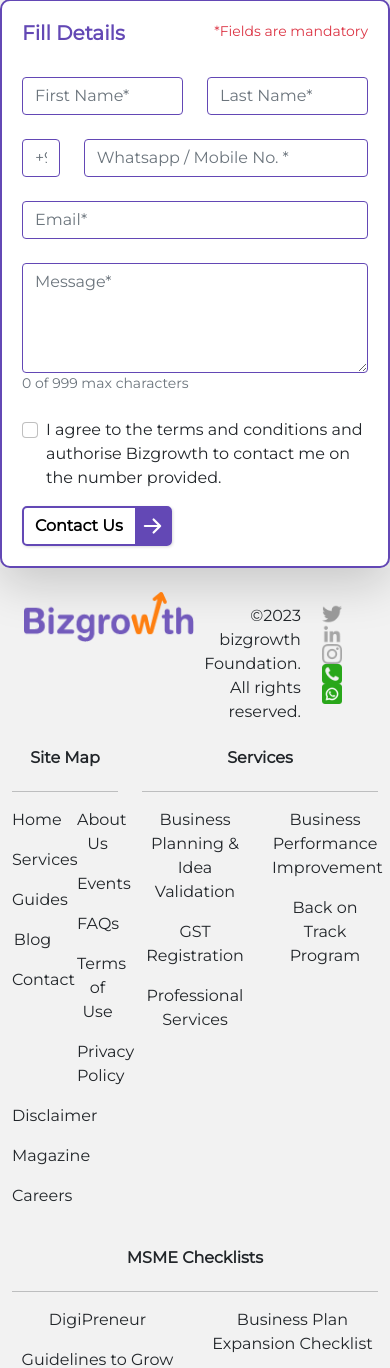
After one commit to falgunidable/bizgrowth-project, a PHP site: page /contact_us in a window 390 px wide; the page is wider, and only the part inside the window is pictured. The commit adds this page. Shown: the part 907-2275 px from the top of that part. Run offline with PHP 8.4, Linux system fonts and the light colour scheme.

Commit message:
created contact page and made changes in the navbar

```diff
--- a/Navbar/nav.php
+++ b/Navbar/nav.php
@@ -127,7 +127,7 @@
                                           <a class="dropdown-item" href="#">FAQs</a>
                                       </li>
                                       <li>
-                                          <a class="dropdown-item" href="#">Contact Us</a>
+                                          <a class="dropdown-item" href="contact_us">Contact Us</a>
                                       </li>
                                       <li>
                                           <a class="dropdown-item" href="#">Business Listing</a>
--- /dev/null
+++ b/contact_us.php
@@ -0,0 +1,131 @@
+<?php
+include('Navbar/nav.php');
+?>
+<style>
+    @import url('https://fonts.googleapis.com/css2?family=Montserrat&display=swap');
+    *{
+        font-family: 'Montserrat', sans-serif;
+    }
+    .goNext {
+	width: 150px;
+  height: 40px;
+	cursor: pointer;
+	display: flex;
+	align-items: center;
+	border: 2px solid #6348b5;
+	border-radius: 5px;
+	box-shadow: 1px 1px 3px rgba(0,0,0,0.15);
+	background: none;
+}
+.goNext .text {
+	transform: translateX(5px);
+	color: black;
+	font-weight: bold;
+}
+.goNext .icon{
+  position: absolute;
+	border:none;
+	transform: translateX(105px);
+	height: 36px;
+	width: 35px;
+	display: flex;
+	align-items: center;
+	justify-content: center;
+  background-color: #6348b5;
+}
+.goNext svg {
+	width: 15px;
+	fill: white;
+  font-weight: bold;
+}
+.goNext:hover svg {
+	fill: white;
+}
+.goNext:hover .icon{
+    width: 35px;
+    border-left: none;
+    background-color:#fe7f10;
+    transform: translateX(105px);
+}
+
+</style>
+<div>
+  <h3 style="padding:40px 0px 0px 100px;font-weight:bolder;">Contact Us</h3>
+</div>
+<div style="background-color:#F6F6F6">
+    <div class="container">
+        <div class="row">
+            <div class="col-md-6"><br/><br/>
+                <div class="row">
+                    <div class="col-md-8" style="background-color:#F6F6F6;padding:5px">
+                        <b>Address:</b>
+                        Row House No. C-101, SwapnaShilp, Five Gardens Soc, near Jagtap Dairy, near Balaji Tyres, Pune, Maharashtra 411017<br/><br/>
+
+                        <b>Phone: </b> +91 8999825013<br/><br/>
+
+                        <b>Mail: </b> info@innobytes.in
+                        <br/><br/>
+                    </div>
+                </div>
+                <div id="map-container-google-2" class="z-depth-1-half map-container" style="height: 500px">
+                <iframe style="border:1px solid lightgrey" src="https://www.google.com/maps/embed?pb=!1m16!1m12!1m3!1d3781.5132301798376!2d73.78209011454439!3d18.59597162171803!2m3!1f0!2f0!3f0!3m2!1i1024!2i768!4f13.1!2m1!1sRow%20House%20No.%20C-101%2C%20SwapnaShilp%2C%20Five%20Gardens%20Soc%2C%20near%20Jagtap%20Dairy%2C%20near%20Balaji%20Tyres%2C%20Pune%2C%20Maharashtra%20411017!5e0!3m2!1sen!2sin!4v1675943621400!5m2!1sen!2sin" width="520" height="500" style="border:0;" allowfullscreen="" loading="lazy" referrerpolicy="no-referrer-when-downgrade"></iframe>
+                </div>
+            </div>
+            <div class="col-md-6 shadow-lg" style="background-color:white;padding:20px;border:2px solid #6348b5;border-radius:10px">
+                <small class="float-end text-danger">*Fields are mandatory</small>
+                <h5 style="font-weight:bolder;color:#6348b5;">Fill Details</h5>
+                <br/>
+                <div class="row">
+                    <div class="col">
+                        <input type="text" class="form-control" placeholder="First Name*" aria-label="First name" style="border:1px solid #6348b5">
+                    </div>
+                    <div class="col">
+                        <input type="text" class="form-control" placeholder="Last Name*" aria-label="Last name" style="border:1px solid #6348b5">
+                    </div>
+                </div><br/>
+                <div class="row">
+                    <div class="col-2">
+                        <input type="text" class="form-control" placeholder="+91" style="border:1px solid #6348b5">
+                    </div>
+                    <div class="col-10">
+                        <input type="text" class="form-control" placeholder="Whatsapp / Mobile No. *" style="border:1px solid #6348b5">
+                    </div>
+                </div><br/>
+                <div class="row">
+                    <div class="col-12">
+                        <input type="text" class="form-control" placeholder="Email*" style="border:1px solid #6348b5">
+                    </div>
+                </div><br/>
+                <div class="row">
+                    <div class="col-12">
+                        <textarea type="text" class="form-control" placeholder="Message*" style="border:1px solid #6348b5" rows="4"></textarea>
+                    </div>
+                    <small class="text-muted float-end">0 of 999 max characters</small>
+                </div><br/>
+                <div class="mb-3 form-check">
+                    <input type="checkbox" class="form-check-input" id="exampleCheck1">
+                    <label class="form-check-label" for="exampleCheck1">I agree to the terms and conditions and authorise Bizgrowth to contact me on the number provided.</label>
+                </div>
+                <div>
+                    <button class="goNext">
+                    <span class='text'>Contact Us</span>
+                    <svg
+                        xmlns="http://www.w3.org/2000/svg"
+                        width="16"
+                        height="16"
+                        fill="currentColor"
+                        class="icon bi bi-arrow-right-short"
+                        viewBox="0 0 16 16">
+                        <path
+                            fill-rule="evenodd"
+                            d="M4 8a.5.5 0 0 1 .5-.5h5.793L8.146 5.354a.5.5 0 1 1 .708-.708l3 3a.5.5 0 0 1 0 .708l-3 3a.5.5 0 0 1-.708-.708L10.293 8.5H4.5A.5.5 0 0 1 4 8z"/>
+                    </svg>
+                    </button>
+                </div>
+            </div>
+        </div>
+    </div>
+</div>
+<?php
+include('Footer/footer.php');
+?>
```
Also changed, not shown: msme_loan.php (+1 -23 lines).
